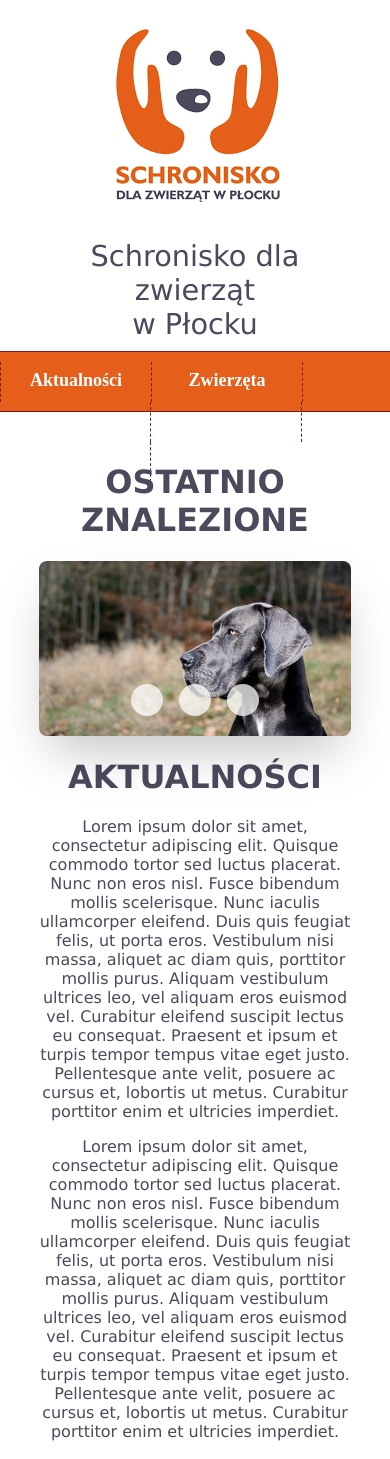
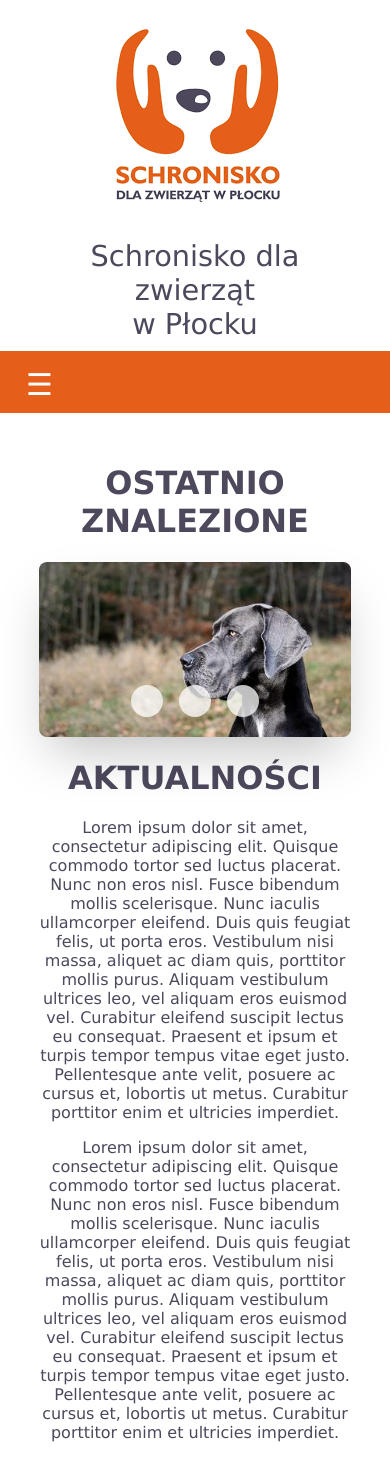
Before and after one commit to XCezor/Schronisko, a Flask app: page / in a window 390 px wide; the page is wider, and only the part inside the window is pictured. Shown: the top 1459 px of that part. Run offline with Flask 3, Linux system fonts and the light colour scheme; some libraries are stand-ins or nearby versions.

Commit message:
Dodanie responsywnego paska nawigacyjnego oraz klikanie loga

```diff
--- a/static/css/main.css
+++ b/static/css/main.css
@@ -13,7 +13,9 @@ body
 
 #wrapper
 {
-    width: 100%;
+    max-width: 1400px;
+    margin-left: auto;
+    margin-right: auto;
 }
 
 #header
@@ -34,19 +36,110 @@ body
     text-align: center;
 }
 
-.logo-image
-{
-    width: 250px;
-    height: auto;
-}
-
 .logo-name
 {
-    /* font-size: 40px; */
     text-align: center;
     font-size: clamp(1.8rem, 5vw, 3rem);
 }
 
+
+
+    .navbar {
+        background-color: #e55e1a;
+        padding: 15px 20px;
+        display: flex;
+        justify-content: space-between;
+    }
+
+    .logo {
+        font-size: 24px;
+        font-weight: bold;
+        color: white;
+    }
+
+    .hamburger {
+        display: none;
+        font-size: 30px;
+        background: none;
+        border: none;
+        color: white;
+        cursor: pointer;
+    }
+
+    .nav-links {
+        list-style: none;
+        display: flex;
+        transition: max-height 0.3s ease;
+    }
+
+    .nav-links li {
+        margin: 0 15px;
+    }
+
+    .nav-links a {
+        text-decoration: none;
+        color: white;
+        font-size: 18px;
+        transition: color 0.3s;
+    }
+
+    .nav-links a:hover {
+        color: #ffb482;
+    }
+    @media screen and (min-width: 768px) {
+    .nav-links > li > ul > li
+    {
+        display: block;
+    }
+
+    .nav-links > li > ul
+    {
+        width: 100%;
+        position: absolute;
+        z-index: 999;
+        display: none;
+        padding: 10px 5px;
+    }
+
+    .nav-links li:hover ul {
+        display: flex;
+        flex-direction: column;
+        width: auto;
+        background:#e55e1a;
+        align-content: left;
+
+    }
+}
+
+  @media screen and (max-width: 768px) {
+    .hamburger {
+      display: block;
+      position: absolute;
+    }
+
+    .nav-links {
+      flex-direction: column;
+      width: 100%;
+      max-height: 0;
+      overflow: hidden;
+    }
+
+    .nav-links li {
+      margin: 0;
+      border-top: 2px solid #751b1b;
+      padding: 10px 0;
+    }
+
+    /* .nav-links li:last-child {
+        border-bottom: 2px solid #751b1b;
+      } */
+
+    .nav-links.active {
+      max-height: 600px;
+    }
+  }
+
+/*
 #nav
 {
     width: 100%;
@@ -57,7 +150,7 @@ body
     border-bottom: 1px solid #751b1b;
 }
 
-ol
+#nav ol
 {
     padding: 0;
     margin: 0;
@@ -72,7 +165,7 @@ ol
     font-style: normal;
 }
 
-ol a
+#nav ol a
 {
     color: #ffffff;
     text-decoration: none;
@@ -80,7 +173,7 @@ ol a
 
 }
 
-ol > li
+#nav ol > li
 {
     float: left;
     width: 150px;
@@ -88,22 +181,22 @@ ol > li
     border-right: 1px dashed #751b1b;
 }
 
-ol > li:first-child
+#nav ol > li:first-child
 {
     border-left: 1px dashed #751b1b;
 }
 
-ol > li:hover
+#nav ol > li:hover
 {
     background-color: #b1341e;
 }
 
-ol > li:hover > a
+#nav ol > li:hover > a
 {
     color: #ffb482;
 }
 
-ol > li > ul
+#nav ol > li > ul
 {
     list-style-type: none;
     padding: 0;
@@ -112,7 +205,7 @@ ol > li > ul
     display: none;
 }
 
-ol > li > ul > li
+#nav ol > li > ul > li
 {
     background-color: #f1603b;
     position: relative;
@@ -120,25 +213,53 @@ ol > li > ul > li
     border-top: 1px dashed #751b1b;
 }
 
-ol > li > ul > li a
+#nav ol > li > ul > li a
 {
     color:#fdf2d2;
 }
 
-ol > li:hover > ul
+#nav ol > li:hover > ul
 {
     display: block;
 }
 
-ol > li > ul > li:hover
+#nav ol > li > ul > li:hover
 {
     background-color: #ff935c;
 }
 
-ol > li > ul > li:hover > a
+#nav ol > li > ul > li:hover > a
 {
     color: #b1341e;
 }
+
+
+.sidebar
+{
+    border: 2px solid red;
+    position: fixed;
+    top: 0;
+    right: 0;
+    height: 100vh;
+    width: 250px;
+    z-index: 999;
+    background-color: #e55e1a;
+    backdrop-filter: blur(10px);
+    box-shadow: -10px 0 10px rgba(0,0,0,0.1);
+    display: block;
+    flex-direction: column;
+    align-items: flex-start;
+    justify-content: flex-start;
+}
+
+.sidebar li{
+    width: 100%;
+}
+
+.sidebar a{
+    width:100%;
+}
+*/
 
 .sticky
 {
--- a/templates/base.html
+++ b/templates/base.html
@@ -18,7 +18,8 @@
         <div id="header">
             <div id="logo">
                 <div class="logo-image">
-                    <img src="static/images/logo.png" alt="Logo schroniska"/>
+                    <a href= "/">
+                    <img src="static/images/logo.png" alt="Logo schroniska"/></a>
                 </div>
                 <div class="logo-name">
                     Schronisko dla zwierząt <br/>w Płocku
@@ -26,7 +27,32 @@
                 <div style="clear: both"></div>
             </div>
         </div>
-        <div id="nav">
+        <nav class="navbar">
+            <button class="hamburger">☰</button>
+            <ul class="nav-links">
+                <li><a href="#">Aktualności</a></li>
+                <li>
+                    <a href="#">Zwierzęta</a>
+                    <ul>
+                        <li><a href="#">W schronisku</a></li>
+                        <li><a href="#">Do adopcji</a></li>
+                        <li><a href="#">Znalazły dom</a></li>
+                        <li><a href="#">Znalezione</a></li>
+                    </ul>
+                </li>
+                <li>
+                    <a href="#">Info</a>
+                    <ul>
+                        <li><a href="#">Adopcja - co trzeba wiedzieć?</a></li>
+                        <li><a href="#">Po adopcji - co dalej?</a></li>
+                        <li><a href="#">Częste pytania</a></li>
+                    </ul>
+                </li>
+                <li><a href="#">Kontakt</a></li>
+                <li><a href="#">Logowanie</a></li>
+            </ul>
+          </nav>
+        <!-- <div id="nav">
             <ol>
                 <li><a href="#">Aktualności</a></li>
                 <li><a href="#">Zwierzęta</a>
@@ -47,7 +73,27 @@
                 <li><a href="#">Kontakt</a></li>
                 <li><a href="#">Logowanie</a></li>
             </ol>
-        </div>
+            <ol class ="sidebar">
+                <li><a href="#">Aktualności</a></li>
+                <li><a href="#">Zwierzęta</a>
+                    <ul>
+                        <li><a href="#">W schronisku</a></li>
+                        <li><a href="#">Do adopcji</a></li>
+                        <li><a href="#">Znalazły dom</a></li>
+                        <li><a href="#">Znalezione</a></li>
+                    </ul>
+                </li>
+                <li><a href="#">Info</a>
+                    <ul>
+                        <li><a href="#">Adopcja - co trzeba wiedzieć?</a></li>
+                        <li><a href="#">Po adopcji - co dalej?</a></li>
+                        <li><a href="#">Częste pytania</a></li>
+                    </ul>
+                </li>
+                <li><a href="#">Kontakt</a></li>
+                <li><a href="#">Logowanie</a></li>
+            </ol>
+        </div> -->
         <div id="content">
             {% block body %}{% endblock %}
         </div>
@@ -79,6 +125,21 @@
         </div>
     </div>
 
+    <!-- <script>
+        let menuList = document.getElementById("menuList")
+        menuList.style.maxHeight = "0px";
+
+        function toggleMenu(){
+            if(menuList.style.maxHeight == "0px"){
+                menuList.style.maxHeight = "300px";
+            }
+            else{
+                menuList.style.maxHeight = "0px";
+            }
+        }
+    </script> -->
+
+
     <script src="static/jquery-3.7.1.min.js"></script>
     <script>
 
@@ -104,6 +165,12 @@
 
     </script>
 
+    <script>
+        document.querySelector(".hamburger").addEventListener("click", function() {
+            document.querySelector(".nav-links").classList.toggle("active");
+        });
+
+    </script>
 </body>
 
 </html>
--- a/templates/home.html
+++ b/templates/home.html
@@ -12,7 +12,6 @@
             <img id="slajd1" src="static/images/pies1.jpg"/>
             <img id="slajd2" src="static/images/pies2.avif"/>
             <img id="slajd3" src="static/images/pies3.jpg"/>
-
         </div>
         <div class="slider-nav">
             <a href="#slajd1"></a>
@@ -102,4 +101,21 @@
 
     setInterval(nextSlide, 6000); // Przejście co 3 sekundy
 </script>
+
+<script>
+document.querySelectorAll(".slider-nav a").forEach((link, index) => {
+    link.addEventListener("click", function(event) {
+        event.preventDefault(); // Zatrzymuje przewijanie strony
+
+        const slider = document.querySelector(".slider");
+        const slideWidth = slider.clientWidth; // Pobiera szerokość slajdu
+
+        slider.scrollTo({
+            left: slideWidth * index, // Przesuwa slider na właściwą pozycję
+            behavior: "smooth" // Płynne przewijanie
+        });
+    });
+});
+
+</script>
 {% endblock %}
```
